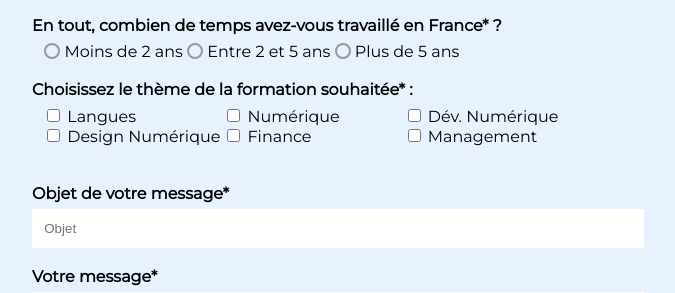
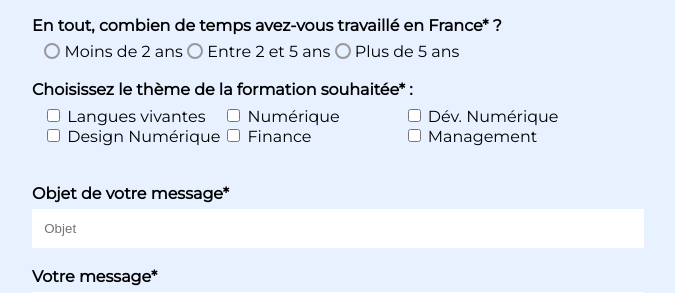
Before and after one commit to CFR95/GroupeCFR-Production-Website, a PHP site: page /contact.php in a window 1280 px wide. Shown: the part 1762-2055 px from the top of the page, without its empty margins (302-977 px from the left). Run offline with PHP 8.4, Linux system fonts and the light colour scheme.

Commit message:
languesvivvantes

```diff
--- a/contact.php
+++ b/contact.php
@@ -184,7 +184,7 @@
                         <label for="langues" class="statut">
                             <input type="checkbox" name="formation_langues" class="checkbox_input" id="langues"
                                 value="oui">
-                            Langues
+                            Langues vivantes
                         </label>
                         <label for="numerique" class="statut">
                             <input type="checkbox" name="formation_numerique" class="checkbox_input" id="numerique"
```
